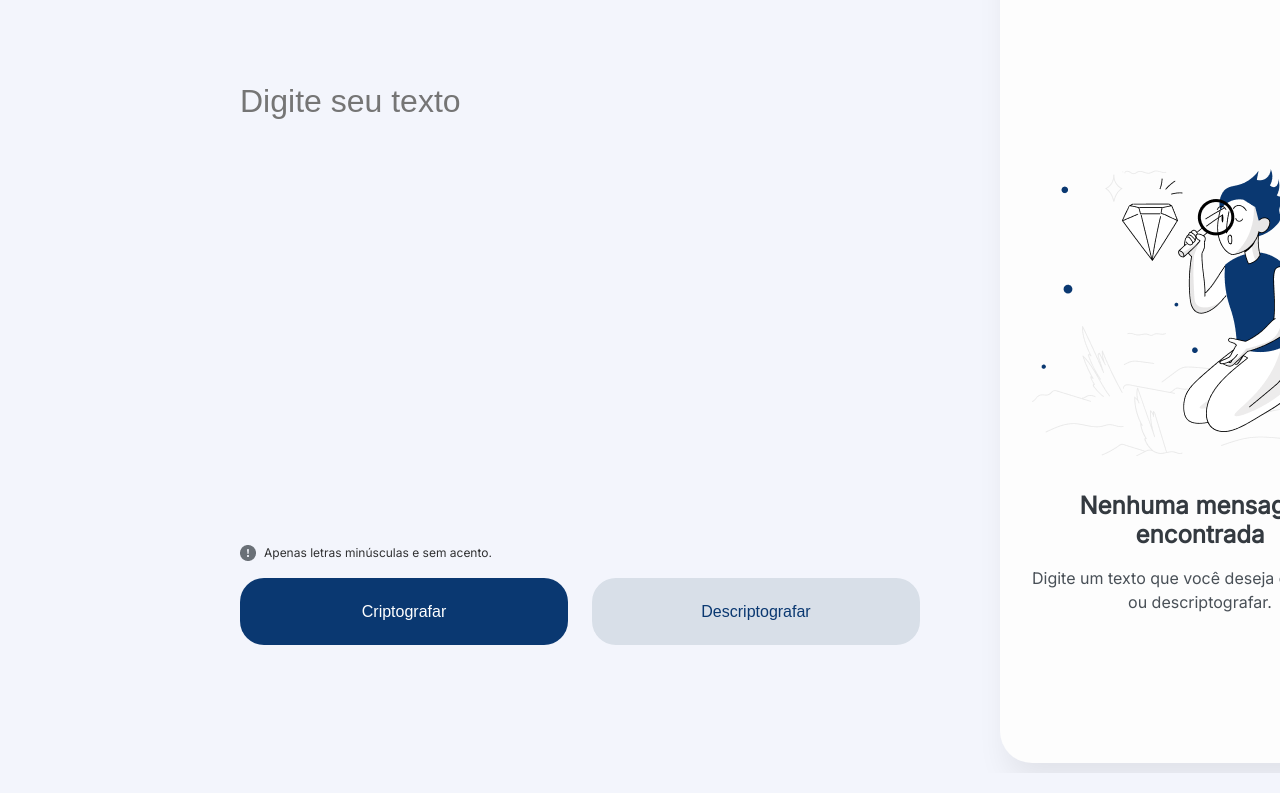
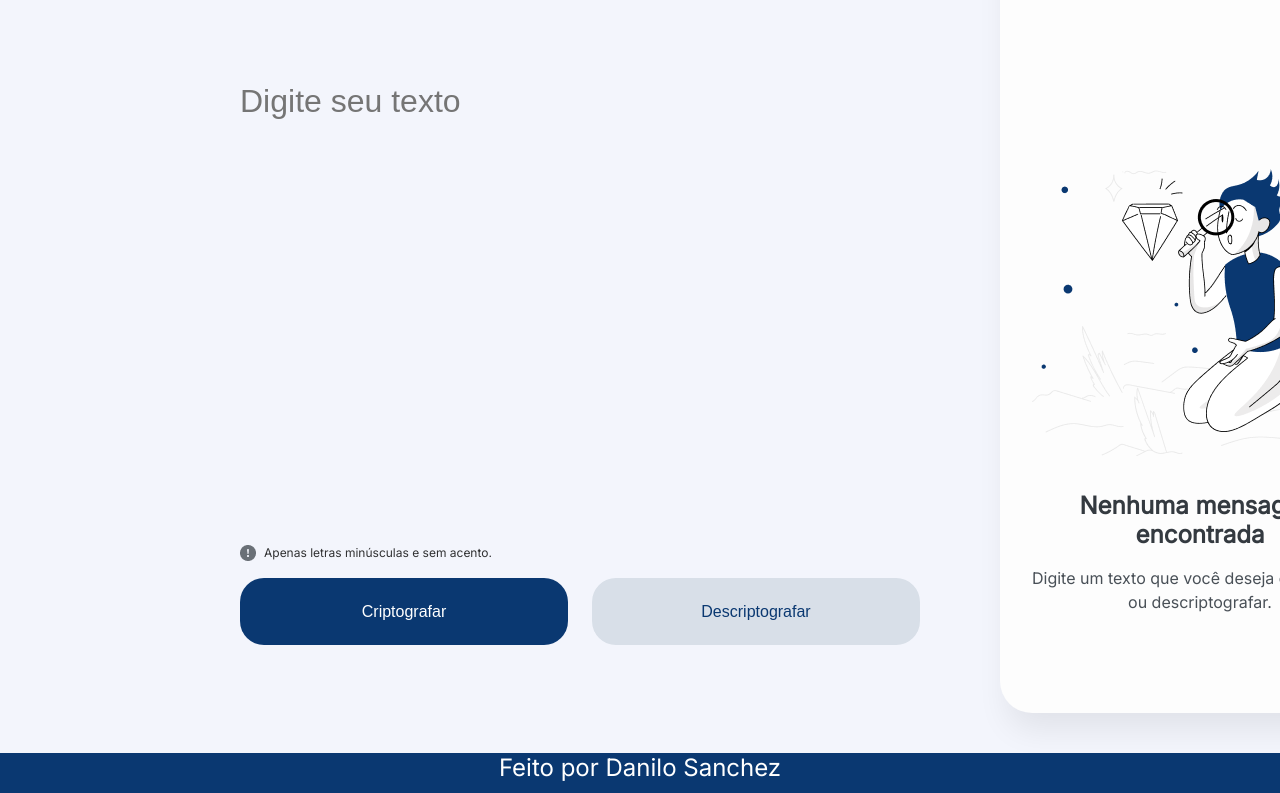
Before and after one commit to danilo-sanchez/danilo-sanchez.github.io, a plain HTML site: page challenge-decodificador/index.html in a window 1280 px wide. Shown: the part 131-924 px from the top of the page. Drawn offline with Linux system fonts and the light colour scheme.

Commit message:
Adicionado o rodapé

```diff
--- a/challenge-decodificador/index.html
+++ b/challenge-decodificador/index.html
@@ -47,6 +47,9 @@
       <h2 id="frase"></h2>
       <button id="botao-copiar">Copiar</button>
       </section>
+      <footer>
+        <p>Feito por Danilo Sanchez</p>
+      </footer>
     <script src="./script.js"></script>
   </body>
 </html>
--- a/challenge-decodificador/style.css
+++ b/challenge-decodificador/style.css
@@ -131,7 +131,7 @@ input.claro {
 #mensagem-inicial,
 #mensagem-resultado {
   width: 40rem;
-  height: 85.4rem;
+  height: 80.4rem;
   margin-left: 100rem;
   margin-top: 4rem;
   border-radius: 3.2rem;
@@ -211,3 +211,14 @@ body.escuro,
   color: #0a3871;
   transition: 1s all;
 }
+
+footer {
+  display: flex;
+  margin-top: 4rem;
+  height: 4rem;
+  width: 100vw;
+  background-color: #0a3871;
+  color: white;
+  justify-content: center;
+  font-size: 2.4rem;
+}
```
